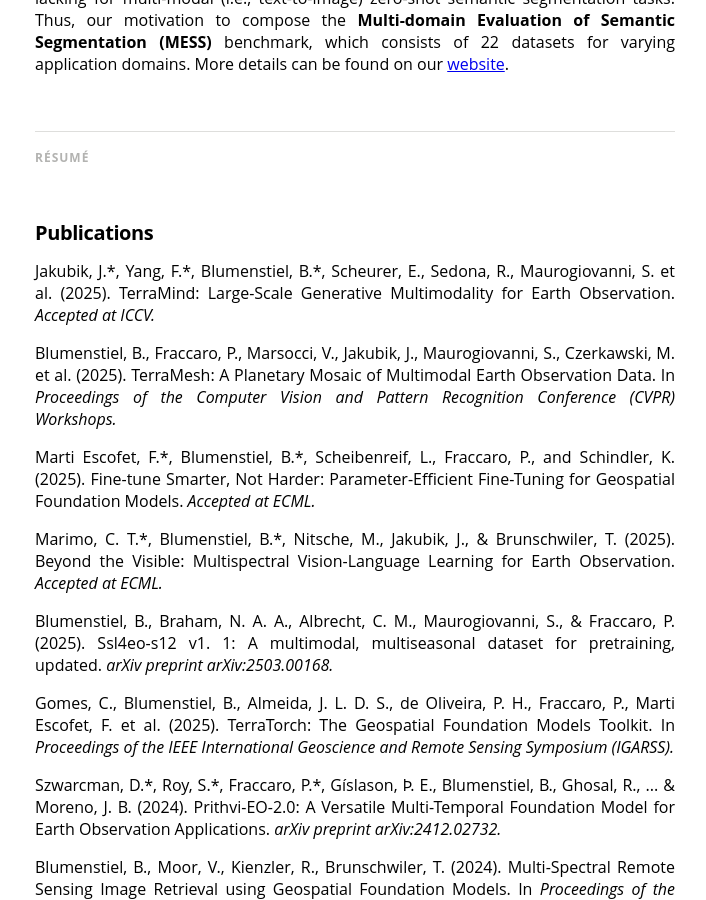
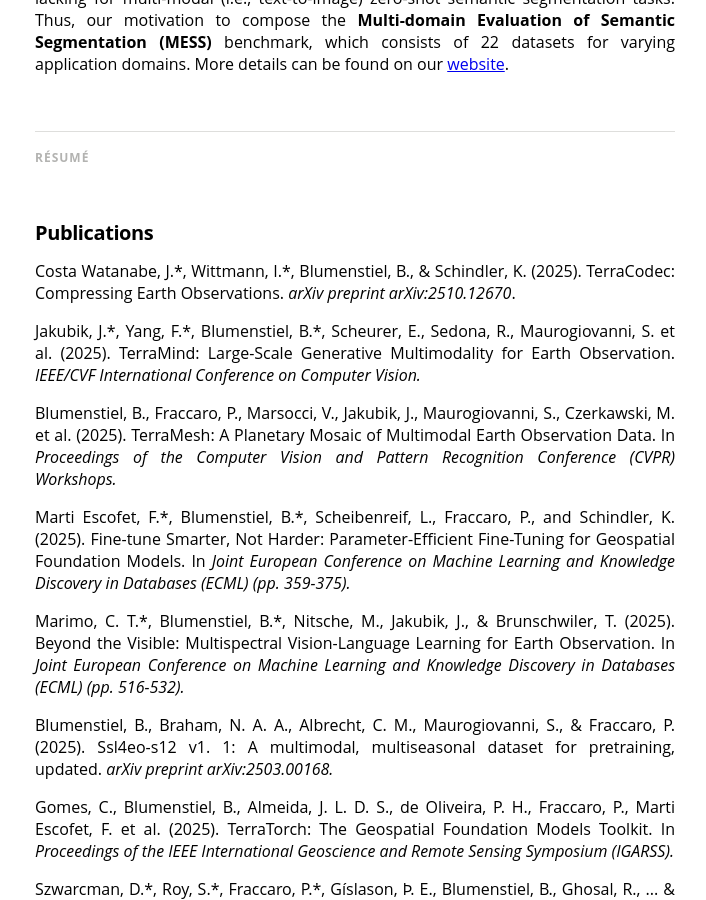
Before and after one commit to blumenstiel/blumenstiel.github.io, a Jekyll site: the page built from index.html, in a window 1280 px wide and 900 px high, scrolled down 1662 px. Shown: the whole window, without its empty margins (285-991 px from the left). Built offline with Jekyll 4.4.1, drawn with Linux system fonts in a browser that asks for light colours; nearby versions of some CDN libraries; some web fonts are replaced; the list of posts is cut into pages by our own code.

Commit message:
Update webiste

```diff
--- a/_config.yml
+++ b/_config.yml
@@ -146,13 +146,15 @@
       - Focus on digital services and business strategy
 
 publications:
-  - text: "Jakubik, J.*, Yang, F.*, Blumenstiel, B.*, Scheurer, E., Sedona, R., Maurogiovanni, S. et al. (2025). TerraMind: Large-Scale Generative Multimodality for Earth Observation. <i>Accepted at ICCV.</i>"  # IEEE/CVF International Conference on Computer Vision
+  - text: "Costa Watanabe, J.*, Wittmann, I.*, Blumenstiel, B., & Schindler, K. (2025). TerraCodec: Compressing Earth Observations. <i>arXiv preprint arXiv:2510.12670</i>."
+    url: "https://arxiv.org/abs/2510.12670"
+  - text: "Jakubik, J.*, Yang, F.*, Blumenstiel, B.*, Scheurer, E., Sedona, R., Maurogiovanni, S. et al. (2025). TerraMind: Large-Scale Generative Multimodality for Earth Observation. <i>IEEE/CVF International Conference on Computer Vision.</i>"
     url: "https://arxiv.org/abs/2504.11171"
   - text: "Blumenstiel, B., Fraccaro, P., Marsocci, V., Jakubik, J., Maurogiovanni, S., Czerkawski, M. et al. (2025). TerraMesh: A Planetary Mosaic of Multimodal Earth Observation Data. In <i>Proceedings of the Computer Vision and Pattern Recognition Conference (CVPR) Workshops.</i>"
     url: "https://arxiv.org/abs/2503.15969"
-  - text: "Marti Escofet, F.*, Blumenstiel, B.*, Scheibenreif, L., Fraccaro, P., and Schindler, K. (2025). Fine-tune Smarter, Not Harder: Parameter-Efficient Fine-Tuning for Geospatial Foundation Models. <i>Accepted at ECML.</i>"
+  - text: "Marti Escofet, F.*, Blumenstiel, B.*, Scheibenreif, L., Fraccaro, P., and Schindler, K. (2025). Fine-tune Smarter, Not Harder: Parameter-Efficient Fine-Tuning for Geospatial Foundation Models. In <i>Joint European Conference on Machine Learning and Knowledge Discovery in Databases (ECML) (pp. 359-375).</i>"
     url: "https://arxiv.org/abs/2504.17397"
-  - text: "Marimo, C. T.*, Blumenstiel, B.*, Nitsche, M., Jakubik, J., & Brunschwiler, T. (2025). Beyond the Visible: Multispectral Vision-Language Learning for Earth Observation. <i>Accepted at ECML.</i>"
+  - text: "Marimo, C. T.*, Blumenstiel, B.*, Nitsche, M., Jakubik, J., & Brunschwiler, T. (2025). Beyond the Visible: Multispectral Vision-Language Learning for Earth Observation. In <i>Joint European Conference on Machine Learning and Knowledge Discovery in Databases (ECML) (pp. 516-532).</i>"
     url: "https://arxiv.org/abs/2503.15969"
   - text: "Blumenstiel, B., Braham, N. A. A., Albrecht, C. M., Maurogiovanni, S., & Fraccaro, P. (2025). Ssl4eo-s12 v1. 1: A multimodal, multiseasonal dataset for pretraining, updated. <i>arXiv preprint arXiv:2503.00168.</i>"
     url: "https://arxiv.org/abs/2503.00168"
```
